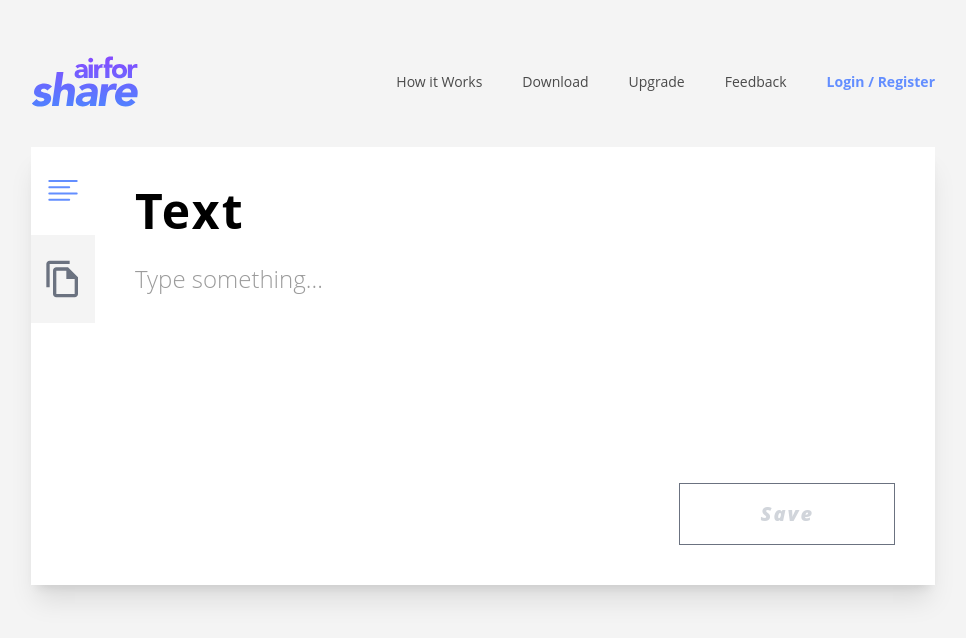
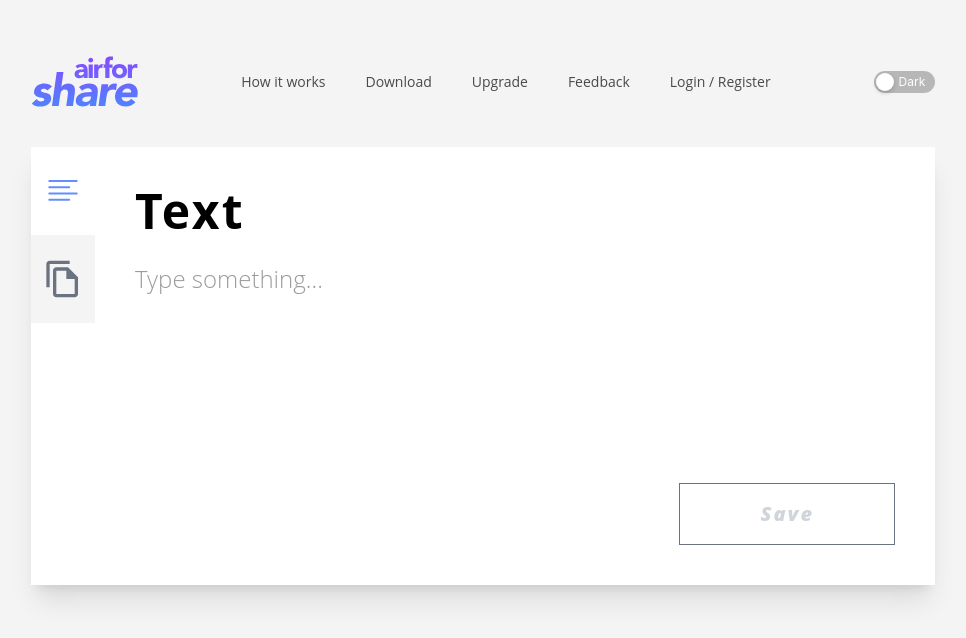
Before and after one commit to Abdul-Bari-Mazari/airforshare-react-tailwind, a React (Vite) app: page / in a window 1280 px wide. Shown: the top 638 px of the page, without its empty margins (157-1123 px from the left). Built offline with nearby package versions, Linux system fonts and the light colour scheme; no server answers; the database is empty.

Commit message:
Added dark mode using context API

```diff
--- a/package.json
+++ b/package.json
@@ -10,6 +10,7 @@
     "preview": "vite preview"
   },
   "dependencies": {
+    "antd": "^5.20.0",
     "file-saver": "^2.0.5",
     "firebase": "^10.12.4",
     "jszip": "^3.10.1",
--- a/src/App.jsx
+++ b/src/App.jsx
@@ -4,6 +4,7 @@ import WorkingContainer from './components/WorkingContainer';
 import { PiTextAlignLeftLight } from 'react-icons/pi';
 import { MdOutlineFileCopy } from 'react-icons/md';
 import { useEffect, useState } from 'react';
+import { ThemeContextProvider } from './contexts/themeContext';
 
 function App() {
   const [seletedOption, setSelectedOption] = useState('TextContainer');
@@ -15,6 +16,31 @@ function App() {
   const [fileOptionColor, setFileOptionColor] = useState('text-gray-500');
 
   const [fileOptionBgColor, setFileOptionBgColor] = useState('white');
+
+  // Set theme
+
+  const [themeMode, setThemeMode] = useState('light');
+  const html = document.querySelector('html');
+
+  useEffect(() => {
+    const storedTheme = localStorage.getItem('theme');
+    if (storedTheme) {
+      setThemeMode(storedTheme);
+    }
+  }, []);
+
+  useEffect(() => {
+    html.classList.remove('light', 'dark');
+    html.classList.add(themeMode);
+  }, [themeMode]);
+
+  const switchMode = () => {
+    const newTheme = themeMode === 'dark' ? 'light' : 'dark';
+    setThemeMode(newTheme);
+    localStorage.setItem('theme', newTheme);
+  };
+
+  // Set theme
 
   useEffect(() => {
     if (seletedOption === 'TextContainer') {
@@ -35,21 +61,22 @@ function App() {
   const setSelection = (selection) => {
     setSelectedOption(selection);
   };
+
   return (
-    <>
+    <ThemeContextProvider value={{ themeMode, switchMode }}>
       <div className="container flex flex-col justify-between mx-auto px-4 py-6 max-w-full md:px-7 lg:mt-8 lg:w-[60rem]">
         <AppNavbar />
 
         <div className="flex justify-between items-end">
-          <h1 className=" mt-10 block mb-3 text-4xl font-bold tracking-wider text:white dark:text-black md:hidden">
+          <h1 className=" mt-10 block mb-3 text-4xl font-bold tracking-wider text:white dark:text-darkText md:hidden">
             {seletedOption === 'TextContainer' ? 'Text' : 'File'}
           </h1>
-          <div className="flex justify-center items-center md:hidden">
+          <div className="dark:bg-boxDark flex justify-center items-center md:hidden">
             <div
+              className={`px-2 py-2 dark:bg-boxDark ${textOptionBgColor}`}
               onClick={() => {
                 setSelectedOption('TextContainer');
               }}
-              className={`px-2 py-2 ${textOptionBgColor}`}
             >
               <PiTextAlignLeftLight
                 className={`w-10 h-10 ${textOptionColor}`}
@@ -59,7 +86,7 @@ function App() {
               onClick={() => {
                 setSelectedOption('FileContainer');
               }}
-              className={`px-2 py-2 ${fileOptionBgColor}`}
+              className={`px-2 py-2 dark:bg-boxDark ${fileOptionBgColor}`}
             >
               <MdOutlineFileCopy className={`w-10 h-10 ${fileOptionColor}`} />
             </div>
@@ -70,7 +97,7 @@ function App() {
           appSeletedOption={seletedOption}
         />
       </div>
-    </>
+    </ThemeContextProvider>
   );
 }
 
--- a/src/components/File/FileContainer.jsx
+++ b/src/components/File/FileContainer.jsx
@@ -156,7 +156,7 @@ function FileContainer() {
         className={`relative h-[347px] p-5  flex flex-col space-y-7 w-full md:h-[434px] md:p-10`}
       >
         <div className="flex justify-center  md:justify-between md:items-center">
-          <h1 className="hidden text-5xl font-bold tracking-wider md:block">
+          <h1 className="dark:text-darkText hidden text-5xl font-bold tracking-wider md:block">
             Files
           </h1>
           <div className="flex justify-between items-center space-x-6">
@@ -168,7 +168,7 @@ function FileContainer() {
               <p>Download All</p>
             </div>
             <div
-              className="text-red-800 flex gap-2 items-center justify-center cursor-pointer hover:underline active:opacity-80"
+              className="text-red-800 dark:text-red-500 flex gap-2 items-center justify-center cursor-pointer hover:underline active:opacity-80"
               onClick={deleteFiles}
             >
               <MdDelete className="w-5 h-5" />
--- /dev/null
+++ b/src/components/NavLinks/NavLinks.jsx
@@ -0,0 +1,7 @@
+export default function NavLinks({ text }) {
+  return (
+    <p className="text-navLinksLight dark:bg-bodyBgDark dark:text-darkText">
+      {text}
+    </p>
+  );
+}
--- a/src/components/Navbar.jsx
+++ b/src/components/Navbar.jsx
@@ -4,6 +4,8 @@ import LOGO_SMALL from '../assets/images/logo-small.png';
 import HAMBURGER_MENU from '../assets/images/icon-hamburger.svg';
 
 import { useEffect } from 'react';
+import ThemeSwitch from './ThemeSwitch/ThemeSwitch';
+import NavLinks from './NavLinks/NavLinks';
 
 function AppNavbar() {
   const [navLogo, setNavLogo] = useState(LOGO_BIG);
@@ -34,22 +36,22 @@ function AppNavbar() {
           />
         </div>
         {/* Nav links */}
-        <div className="block md:hidden">
-          <img
-            src={HAMBURGER_MENU}
-            alt=""
-          />
+
+        <div className="hidden items-center space-x-10 text-sm  md:flex">
+          <NavLinks text="How it works" />
+          <NavLinks text="Download" />
+          <NavLinks text="Upgrade" />
+          <NavLinks text="Feedback" />
+          <NavLinks text="Login / Register" />
         </div>
-        <div className="hidden items-center space-x-10 text-sm  md:flex">
-          <p className="text-navLinksLight dark:bg-navLinksDark">
-            How it Works
-          </p>
-          <p className="text-navLinksLight dark:bg-navLinksDark">Download</p>
-          <p className="text-navLinksLight dark:bg-navLinksDark">Upgrade</p>
-          <p className="text-navLinksLight dark:bg-navLinksDark">Feedback</p>
-          <p className="text-themeColor font-bold dark:bg-navLinksDark">
-            Login / Register
-          </p>
+        <div className="flex justify-center items-center gap-4">
+          <ThemeSwitch />
+          <div className="block md:hidden">
+            <img
+              src={HAMBURGER_MENU}
+              alt=""
+            />
+          </div>
         </div>
       </div>
     </>
--- a/src/components/Text/Clear.jsx
+++ b/src/components/Text/Clear.jsx
@@ -3,7 +3,7 @@ function ClearText({ className, onClick }) {
     <>
       <p
         onClick={onClick}
-        className={`cursor-pointer px-10 ${className}`}
+        className={`cursor-pointer px-10 dark:text-darkText  ${className}`}
       >
         Clear
       </p>
--- a/src/components/Text/TextButton.jsx
+++ b/src/components/Text/TextButton.jsx
@@ -3,9 +3,9 @@ function TextButton({ text, disabled, onClick }) {
     <>
       <button
         onClick={onClick}
-        className={`italic text-xl  w-full px-20 py-4 border font-extrabold tracking-widest active:bg-themeColor active:border-themeColor active:text-white border-black sm:max-w-min sm:self-end ${
+        className={`dark:text-darkText dark:border-gray-300 italic text-xl  w-full px-20 py-4 border font-extrabold tracking-widest active:bg-themeColor active:border-themeColor active:text-white border-black sm:max-w-min sm:self-end ${
           disabled === true
-            ? ' active:bg-white active:border-gray-500 active:text-gray-300 text-gray-300 border border-gray-500'
+            ? 'dark:text-gray-500 dark:border-gray-600  active:bg-white active:border-gray-500 active:text-gray-300 text-gray-300 border border-gray-500'
             : 'text-black border-black'
         }`}
       >
--- a/src/components/Text/TextContainer.jsx
+++ b/src/components/Text/TextContainer.jsx
@@ -46,7 +46,7 @@ function TextContainer() {
     <>
       {/* Input container */}
       <div className="relative p-5 flex flex-col space-y-7 w-full h-full md:p-10">
-        <h1 className="hidden text-5xl font-bold tracking-wider md:block">
+        <h1 className="dark:text-darkText hidden text-5xl font-bold tracking-wider md:block">
           Text
         </h1>
         {loader === true && (
@@ -65,7 +65,7 @@ function TextContainer() {
               setIsText(false);
             }}
             onInput={() => autoGrowTextArea(event.target)}
-            className="textareaStyles "
+            className="textareaStyles dark:text-darkText  dark:bg-boxDark"
             placeholder="Type something..."
           ></textarea>
         </div>
--- /dev/null
+++ b/src/components/ThemeSwitch/ThemeSwitch.jsx
@@ -0,0 +1,17 @@
+import { Space, Switch } from 'antd';
+import { useContext } from 'react';
+import { ThemeContext } from '../../contexts/themeContext';
+
+const ThemeSwitch = () => {
+  const { themeMode, switchMode } = useContext(ThemeContext);
+
+  return (
+    <Switch
+      checkedChildren="Light"
+      unCheckedChildren="Dark"
+      checked={themeMode === 'dark'}
+      onChange={switchMode}
+    />
+  );
+};
+export default ThemeSwitch;
--- /dev/null
+++ b/src/contexts/themeContext.js
@@ -0,0 +1,10 @@
+import { createContext } from 'react';
+
+const ThemeContext = createContext({
+  themeMode: 'light',
+  switchMode: () => {},
+});
+
+const ThemeContextProvider = ThemeContext.Provider;
+
+export { ThemeContext, ThemeContextProvider };
--- a/tailwind.config.js
+++ b/tailwind.config.js
@@ -14,7 +14,7 @@ export default {
         bodyBgDark: '#363636',
         navLinksDark: '#e9e9e9',
         boxDark: '#2d2d2d',
-        darkText: 'black',
+        darkText: 'white',
       },
     },
   },
```
Also changed, not shown: src/components/WorkingContainer.jsx (+8 -8 lines), 1 other file (tests, documents, lock files or other folders).
